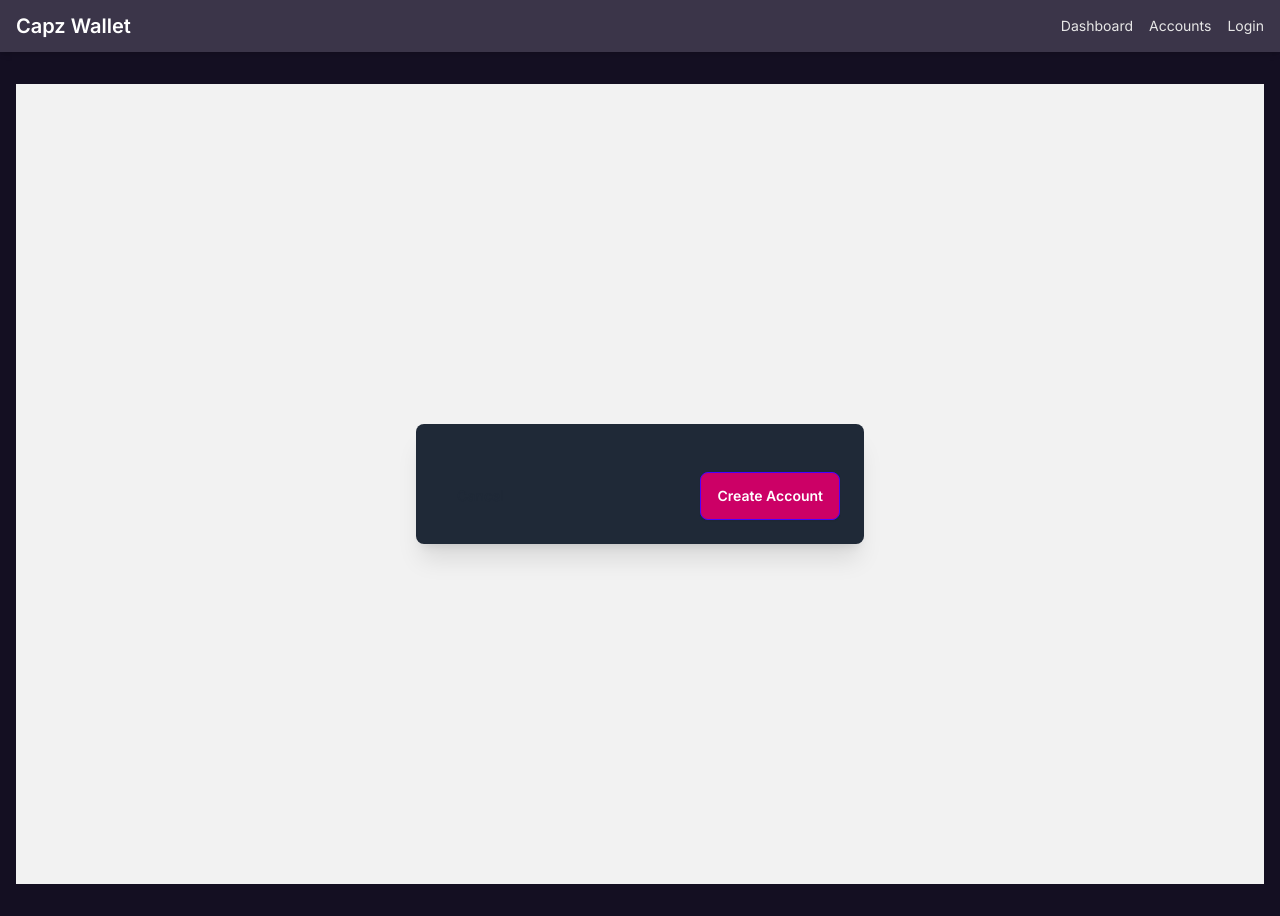
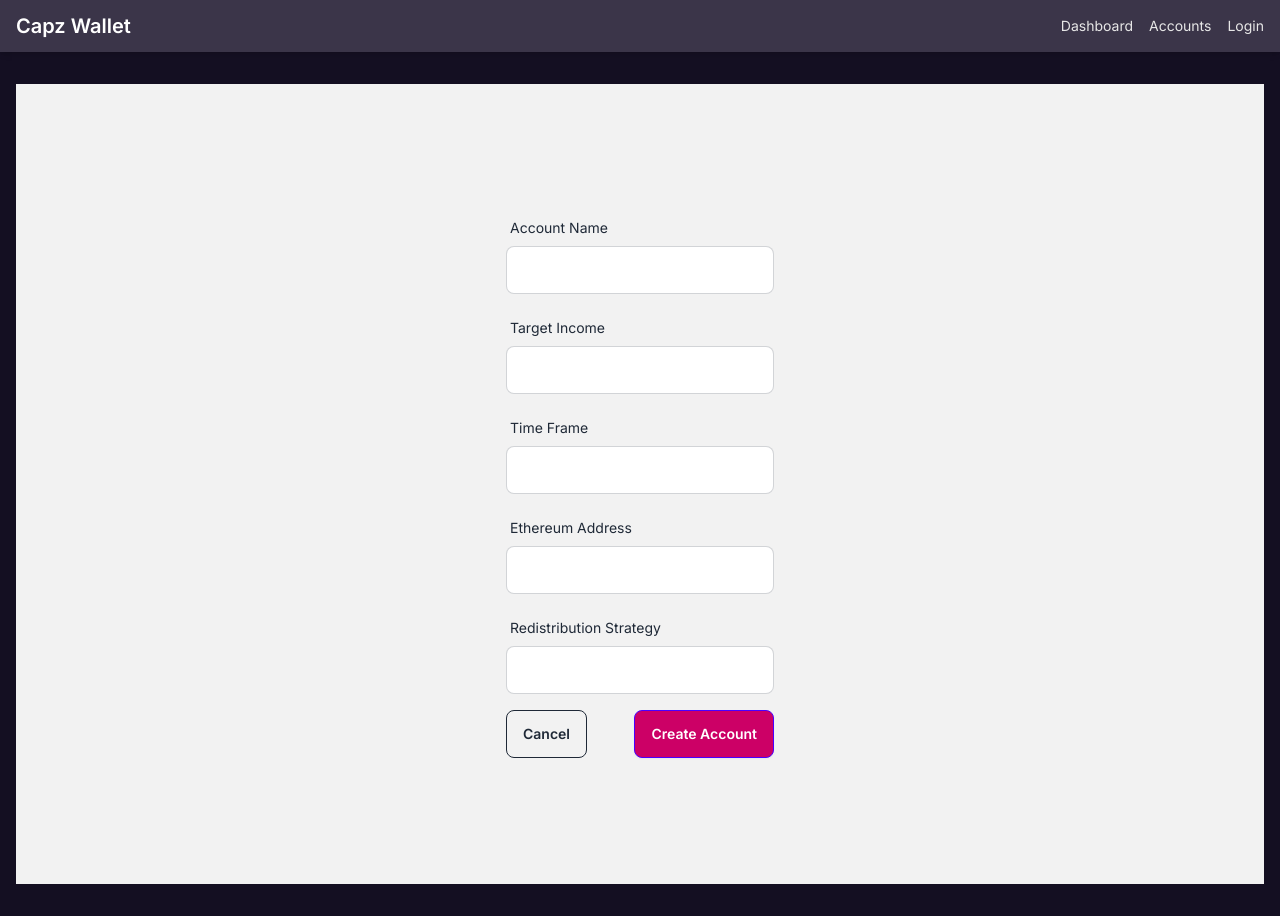
Before and after one commit to syntrofi/capz, a Next.js app: page /wallet-setup in a window 1280 px wide. Built offline with nearby package versions, Linux system fonts and the light colour scheme.

Commit message:
fixed login form not rendering

```diff
--- a/components/WalletSetupForm.tsx
+++ b/components/WalletSetupForm.tsx
@@ -39,9 +39,93 @@ const WalletSetupForm: React.FC<WalletSetupFormProps> = ({ onClose, onSave }) =>
     }
   };
 
+  const handleChange = (e: React.ChangeEvent<HTMLInputElement | HTMLSelectElement>) => {
+    const { name, value } = e.target;
+    setFormState((prevFormState) => ({ ...prevFormState, [name]: value }));
+  };
+
   return (
-    <form onSubmit={handleSubmit} className="space-y-6 bg-gray-800 p-6 rounded-lg shadow-xl w-full max-w-md">
-      {/* Form fields here */}
+    <form onSubmit={handleSubmit} className="space-y-4">
+      <div className="form-control">
+        <label className="label" htmlFor="name">
+          <span className="label-text">Account Name</span>
+        </label>
+        <input
+          type="text"
+          id="name"
+          name="name"
+          value={formState.name}
+          onChange={handleChange}
+          className="input input-bordered"
+          required
+        />
+      </div>
+
+      <div className="form-control">
+        <label className="label" htmlFor="targetIncome">
+          <span className="label-text">Target Income</span>
+        </label>
+        <input
+          type="number"
+          id="targetIncome"
+          name="targetIncome"
+          value={formState.targetIncome}
+          onChange={handleChange}
+          className="input input-bordered"
+          required
+        />
+      </div>
+
+      <div className="form-control">
+        <label className="label" htmlFor="timeFrame">
+          <span className="label-text">Time Frame</span>
+        </label>
+        <select
+          id="timeFrame"
+          name="timeFrame"
+          value={formState.timeFrame}
+          onChange={handleChange}
+          className="select select-bordered"
+          required
+        >
+          <option value="monthly">Monthly</option>
+          <option value="quarterly">Quarterly</option>
+          <option value="yearly">Yearly</option>
+        </select>
+      </div>
+
+      <div className="form-control">
+        <label className="label" htmlFor="address">
+          <span className="label-text">Ethereum Address</span>
+        </label>
+        <input
+          type="text"
+          id="address"
+          name="address"
+          value={formState.address}
+          onChange={handleChange}
+          className="input input-bordered"
+          required
+        />
+      </div>
+
+      <div className="form-control">
+        <label className="label" htmlFor="redistributionStrategy">
+          <span className="label-text">Redistribution Strategy</span>
+        </label>
+        <select
+          id="redistributionStrategy"
+          name="redistributionStrategy"
+          value={formState.redistributionStrategy}
+          onChange={handleChange}
+          className="select select-bordered"
+          required
+        >
+          <option value="all-above-threshold">All Above Threshold</option>
+          <option value="participatory-growth">Participatory Growth</option>
+        </select>
+      </div>
+
       <div className="flex justify-between mt-6">
         <button type="button" onClick={onClose} className="btn btn-outline">
           Cancel
```
